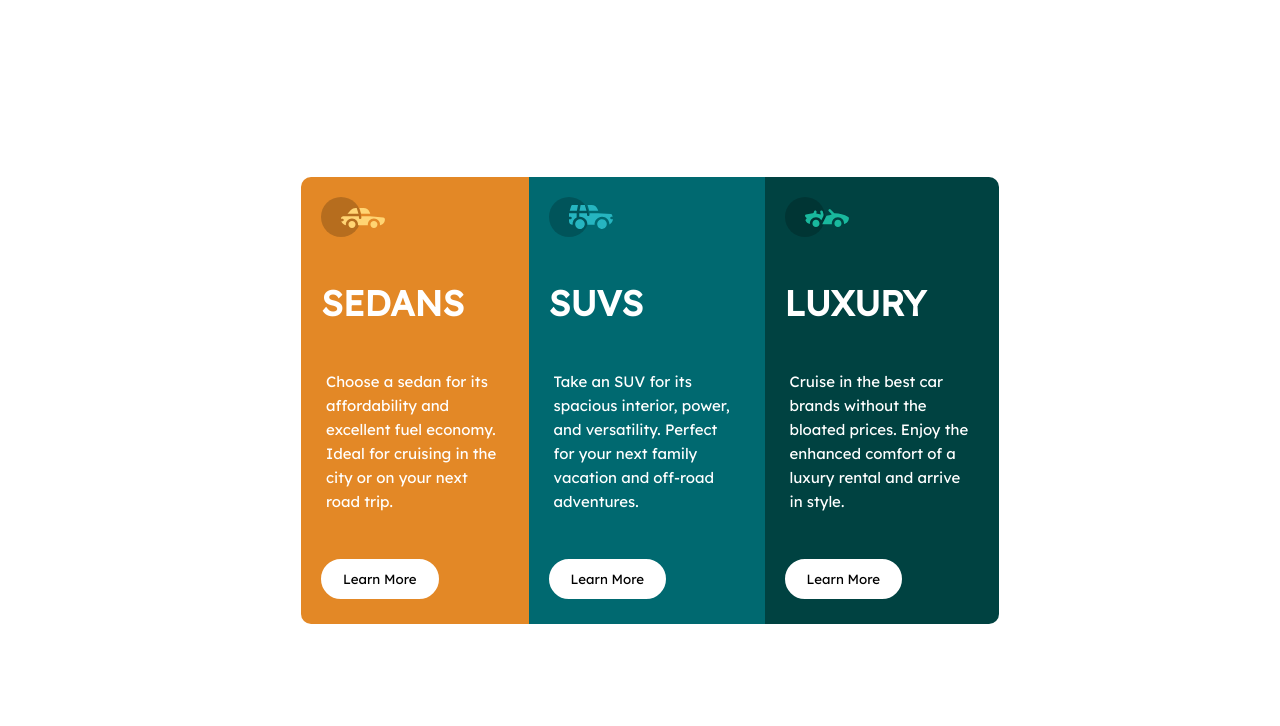
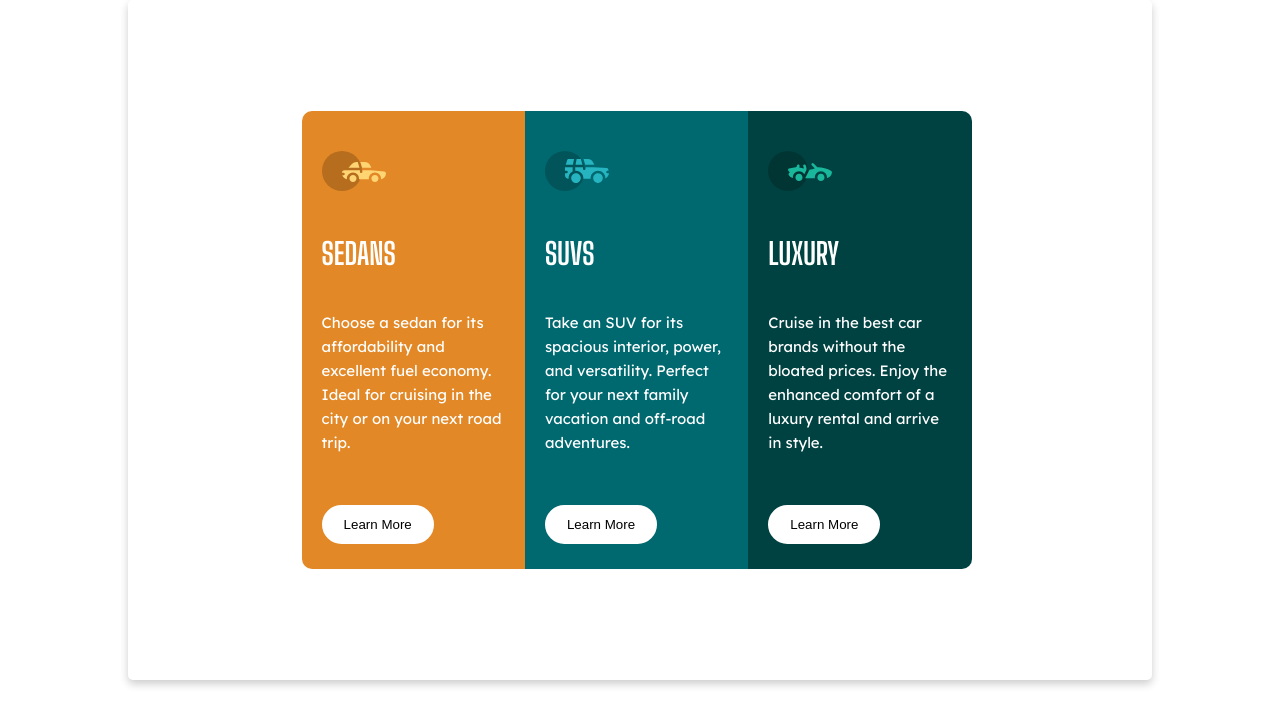
Before and after one commit to Hemalata10/training, a plain HTML site: page index.html in a window 1280 px wide. Drawn offline with Linux system fonts and the light colour scheme.

Commit message:
updated file

```diff
--- a/index.html
+++ b/index.html
@@ -14,14 +14,14 @@
     <div class="box-grid">
         <div class="box-grid-item">
             <div class="item-content" id="col-1">
-                <div class="image">
-                    <img src="./image/icon-sedans.svg">
+                <div>
+                    <img class="image" src="./image/icon-sedans.svg">
                 </div>
-                <div class="heading">
-                    <h3>Sedans</h3>
+                <div>
+                    <h3 class="heading">Sedans</h3>
                 </div>
-                <div class="para">
-                    <p>Choose a sedan for its affordability and excellent fuel economy. Ideal for cruising in the city
+                <div>
+                    <p class="para">Choose a sedan for its affordability and excellent fuel economy. Ideal for cruising in the city
                         or on your next road trip.</p>
                 </div>
                 <div>
@@ -29,14 +29,14 @@
                 </div>
             </div>
             <div class="item-content" id="col-2">
-                <div class="image">
-                    <img src="./image/icon-suvs.svg">
+                <div>
+                    <img class="image" src="./image/icon-suvs.svg">
                 </div>
-                <div class="heading">
-                    <h3>Suvs</h3>
+                <div>
+                    <h3 class="heading">Suvs</h3>
                 </div>
-                <div class="para">
-                    <p>Take an SUV for its spacious interior, power, and versatility. Perfect for your next family vacation
+                <div>
+                    <p class="para">Take an SUV for its spacious interior, power, and versatility. Perfect for your next family vacation
                         and off-road adventures.</p>
                 </div>
                 <div>
@@ -44,14 +44,14 @@
                 </div>
             </div>
             <div class="item-content" id="col-3">
-                <div class="image">
-                    <img src="./image/icon-luxury.svg">
+                <div>
+                    <img class="image" src="./image/icon-luxury.svg">
                 </div>
-                <div class="heading">
-                    <h3>Luxury</h3>
+                <div>
+                    <h3 class="heading">Luxury</h3>
                 </div>
-                <div class="para">
-                    <p>Cruise in the best car brands without the bloated prices. Enjoy the enhanced comfort of a luxury
+                <div>
+                    <p class="para">Cruise in the best car brands without the bloated prices. Enjoy the enhanced comfort of a luxury
                         rental and arrive in style.</p>
                 </div>
                 <div>
--- a/style.css
+++ b/style.css
@@ -1,13 +1,23 @@
 *{
     margin: 0%;
     padding: 0%;
-    box-sizing: border-box;
-    font-family: "Lexend Deca", sans-serif;
+}
+body{
+    margin: auto;
+    height: 85vh;
+    width: 80%;
+    box-shadow: 0 4px 8px 0 rgba(0,0,0,0.2);
+    transition: 0.3s;
+    border-radius: 5px;
+    display: flex;
+    flex-direction: column;
+    align-items: center;
+    justify-content: center;
 }
 .box-grid{
     padding: 25px;
-    width: 60%;
-    height: 100vh;
+    width: 70%;
+    height: 60vh;
     margin: auto;
     display: flex;
     align-items: center;
@@ -17,10 +27,11 @@
 .box-grid-item{
     display: flex;
     flex-direction: row;
-    margin-left: 20px;
+    padding: 20px;
 }
 .item-content{
-    height: 100%;
+    min-height: 100%;
+    max-width: 33%
 }
 .item-content#col-1{
     background-color: hsl(31, 77%, 52%);
@@ -36,6 +47,7 @@
     border-bottom-right-radius: 10px;
 }
 .image{
+    margin-top: 20px;
     padding: 20px;
 }
 .heading{
@@ -46,9 +58,10 @@
 }
 .para{
     font-size: 15px;
-    margin-bottom: 20px;
     line-height: 1.6;
-    padding: 25px;
+    padding: 20px;
+    font-family: 'Lexend Deca', sans-serif;
+    margin-bottom: 30px;
 }
 .btn{
     background-color: white;
@@ -64,3 +77,15 @@
     background-color: transparent;
     color:white;
 }
+@media (min-width:1000px){
+    .body{
+        display: flex;
+        align-items: center;
+        justify-content: center;
+        height: 40%;
+        width: 100px;
+        margin: auto;
+        flex-direction: column;
+        margin-top: 7%;
+    }
+}
```
